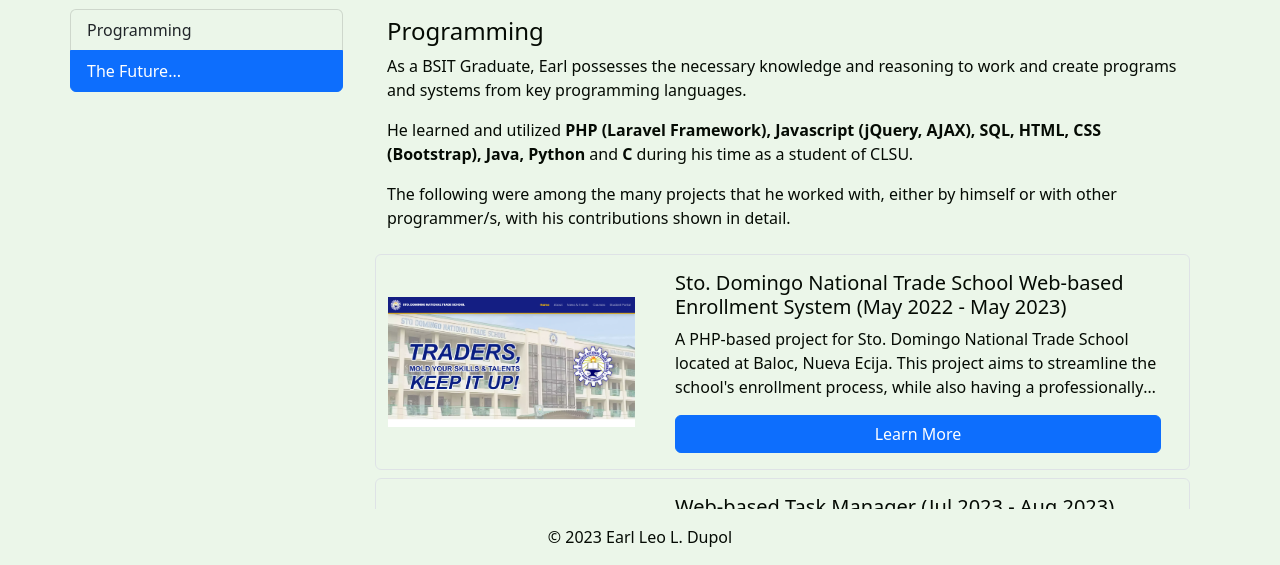
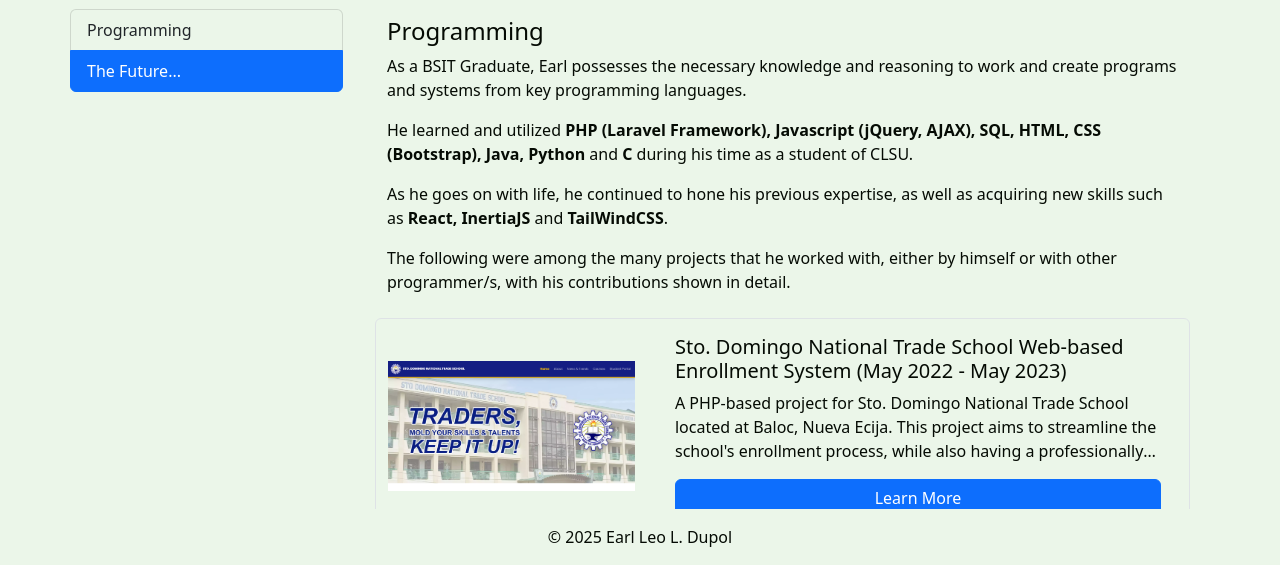
Before and after one commit to TheEarl1707/Portfolio, a plain HTML site: page index.html in a window 1280 px wide. Shown: the part 842-1407 px from the top of the page. Drawn offline with nearby package versions, Linux system fonts and the light colour scheme.

Commit message:
Update info from what I can see is outdated

```diff
--- a/index.html
+++ b/index.html
@@ -92,7 +92,7 @@
 			</div>
 			<div class="col">
 				<p class="text-end">Email: earldupol@duck.com; Phone Num: +63 976 203 2405</p>
-				<p class="text-end"><a href="assets/Resume/Resume_Aug_31_2023.pdf" target="_blank" download="Resume - Earl Leo Dupol">Printable Resume (PDF)</a></p>
+				<p class="text-end"><a href="assets/Resume/Resume_Jan_1_2025.pdf" target="_blank" download="Resume - Earl Leo Dupol">Printable Resume (PDF)</a></p>
 			</div>
 		</div>
 
@@ -128,6 +128,7 @@
 						<h4 id="itemProgramming">Programming</h4>
 						<p>As a BSIT Graduate, Earl possesses the necessary knowledge and reasoning to work and create programs and systems from key programming languages. </p>
 						<p>He learned and utilized <b>PHP (Laravel Framework), Javascript (jQuery, AJAX), SQL, HTML, CSS (Bootstrap), Java, Python</b> and <b>C</b> during his time as a student of CLSU.</p>
+						<p>As he goes on with life, he continued to hone his previous expertise, as well as acquiring new skills such as <b>React, InertiaJS</b> and <b>TailWindCSS</b>.</p>
 						<p>The following were among the many projects that he worked with, either by himself or with other programmer/s, with his contributions shown in detail.</p>
 					</div>
 
@@ -226,7 +227,7 @@
 	</div>
 
 	<footer class="footer mt-auto py-3">
-		<div class="text-center">© 2023 Earl Leo L. Dupol</div>
+		<div class="text-center">© 2025 Earl Leo L. Dupol</div>
 	</footer>
 
 	<div id="modals">
```
Also changed, not shown: 2 other files.
